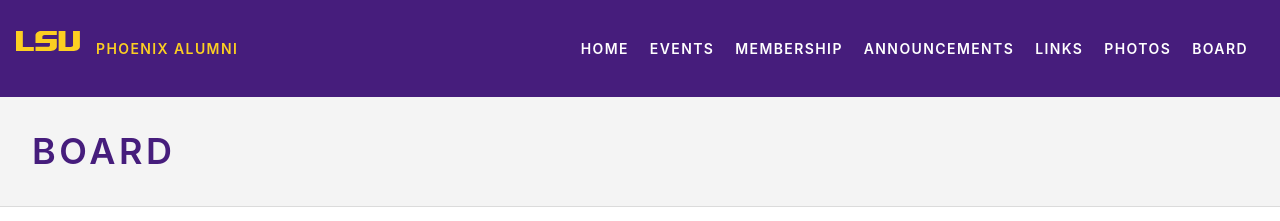
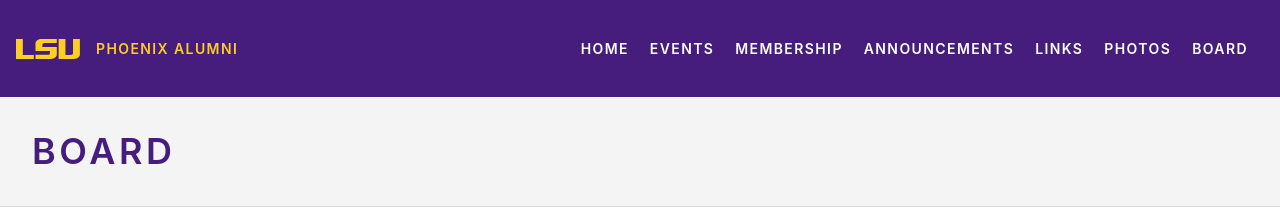
Before and after one commit to lsu-phoenix-alumni/lsu-phoenix-alumni.github.io, a Jekyll site: the page built from _pages/board.html, in a window 1280 px wide. Shown: the top 221 px of the page. Built offline with Jekyll 4.4.1, drawn with Linux system fonts in a browser that asks for light colours.

Commit message:
image fixes, banner tweaks

```diff
--- a/_data/settings.yml
+++ b/_data/settings.yml
@@ -2,5 +2,5 @@
 # Site settings
 title: Phoenix Alumni
 description: Phoenix Chapter of the LSU Alumni Association
-board_member_img_url: https://res.cloudinary.com/lsu-phoenix-alumni/image/upload/w_128,h_128,c_fill,g_face/board_members/
+board_member_img_url: https://res.cloudinary.com/lsu-phoenix-alumni/image/upload/w_128,h_128,c_fill/board/
 event_img_url: https://res.cloudinary.com/lsu-phoenix-alumni/image/upload/
--- a/_includes/banner.html
+++ b/_includes/banner.html
@@ -6,11 +6,11 @@
       <div class="tc-l mt3 mt4-m mt5-l ph3">
         <h1 class="f2 f1-l fw2 white-90 mb4 mb5-ns mw7 center lh-title">Welcome to the Phoenix chapter of the LSU Alumni Association</h1>
         <h2 class="fw4 f3 white-80 mw7 center">Our National Mission:</h2>
-        <p class="lh-copy white-80 mb4 mb5-ns f5 f4-ns fw3 mw7 center">{{ site.data.mission.national }}</p>
+        <p class="lh-copy white-80 mb4 mb5-ns f5 f4-ns mw7 center">{{ site.data.mission.national }}</p>
         <h2 class="fw4 f3 white-80 mw7 center">Our Local Mission:</h2>
-        <p class="lh-copy white-80 mb4 mb5-ns f5 f4-ns fw3 mw7 center">{{ site.data.mission.local }}</p>
+        <p class="lh-copy white-80 mb4 mb5-ns f5 f4-ns mw7 center">{{ site.data.mission.local }}</p>
         <div class="tc">
-          <a class="f4 fw6 ttu tracked no-underline grow dib v-mid gold ba b--gold ph4 pv3" href="{{ site.baseurl }}/membership/">Become A Member</a>
+          <a class="f4 fw6 ttu tracked no-underline hover-bg-gold hover-purple dib v-mid gold ba b--gold ph4 pv3" href="{{ site.baseurl }}/membership/">Become A Member</a>
         </div>
       </div>
     </div>
--- a/_includes/footer.html
+++ b/_includes/footer.html
@@ -6,10 +6,11 @@
     </a>
     {% endif %}
   </div>
-  <small class="f6 db tc">© <span id="copyright-year"></span> <b class="ttu">LSU Phoenix Alumni Association</b>, All Rights Reserved</small>
+  <small class="f6 db tc">© <span id="copyright-year">2017</span> <b class="ttu">LSU Phoenix Alumni Association</b>, All Rights Reserved</small>
 </footer>
 
 <script type="text/javascript">
   // always set copyright year to current year
+  // if javascript is disabled, the span contains 2017, the year this was built
   document.getElementById('copyright-year').innerHTML = new Date().getFullYear()
 </script>
--- a/_includes/nav.html
+++ b/_includes/nav.html
@@ -1,6 +1,6 @@
 <div class="w-100 mw9 center flex-l items-center-l justify-between-l">
-  <a class="f5 f6-l fw6 gold flex items-center flex-column flex-row-l nowrap pa3 pt4 pt3-l" href="{{ site.baseurl }}/">
-    <span class="dib h2 w4 w3-l mr3-l mb3">{% include _icons/lsu-logo.html %}</span>
+  <a class="f6 fw6 gold flex items-center flex-column flex-row-l nowrap pa3 pt4 pt3-l" href="{{ site.baseurl }}/">
+    <span class="dib h2 w3 mr3-l mb3 mb0-l">{% include _icons/lsu-logo.html %}</span>
     <span class="dib ttu tracked">{{ site.data.settings.title }}</span>
   </a>
   <nav class="f6 fw6 ttu tracked flex-auto w-100 pa3 pb4 pv4-l tl tc-m tr-l">
--- a/_pages/board.html
+++ b/_pages/board.html
@@ -13,7 +13,7 @@
     <div class="ba b--black-10 br2 pa3 pa4-ns">
       <div class="tc">
         <span class="br-100 h4 w4 dib ba b--black-10 pa2 mb2">
-          <span class="w-100 h-100 br-100 dib cover bg-center" style="background-image: url({{ site.data.settings.board_member_img_url | append: member.image }})"></span>
+          <span class="w-100 h-100 br-100 dib cover bg-center bg-light-gray" style="background-image: url({{ site.data.settings.board_member_img_url | append: member.image }})"></span>
         </span>
         <h1 class="f3 mb3">{{ member.firstName }} {{ member.lastName }}</h1>
         {% for title in member.titles %}
```
